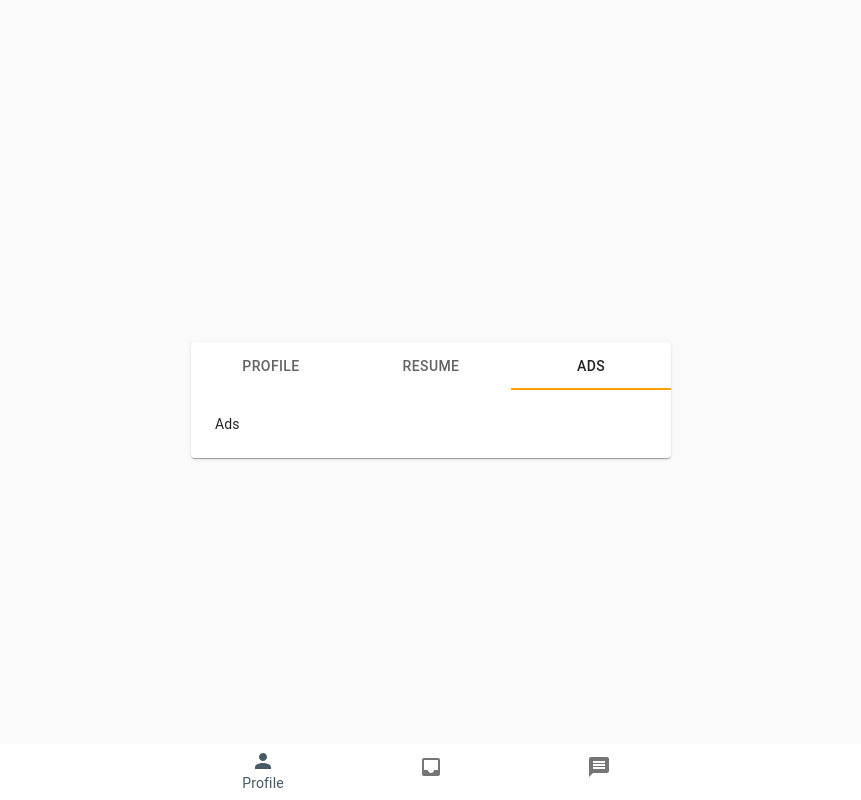
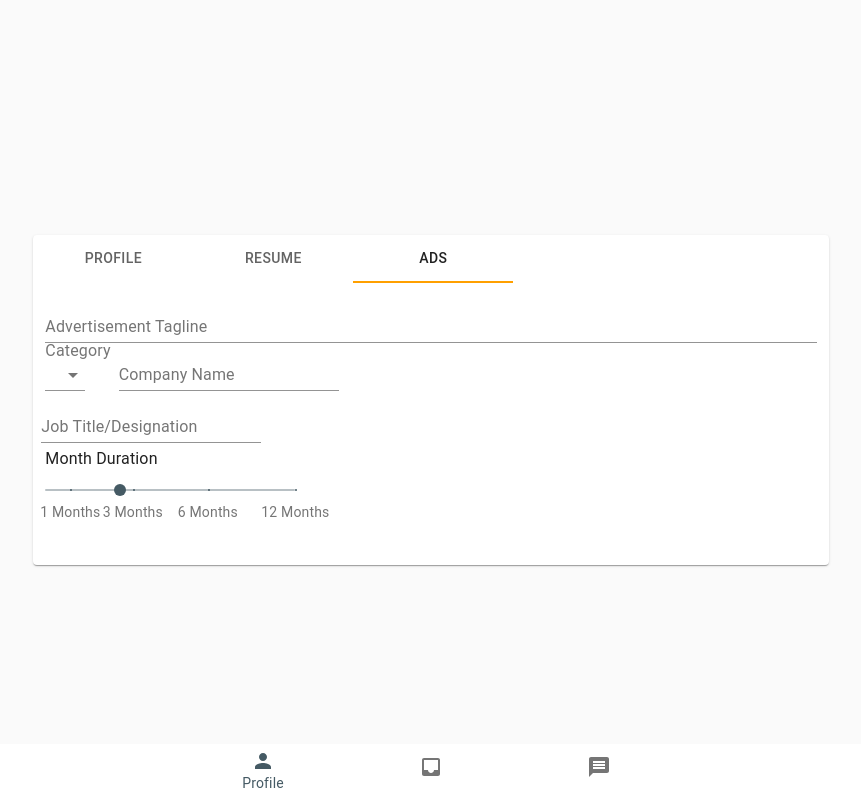
Before and after one commit to TrouvOpus/TrouvOpus, a React (Create React App) app: page /profile in a window 1280 px wide. Both pictures are taken after a click on the tab "ADS". Shown: the whole page, without its empty margins (209-1070 px from the left). Built offline with nearby package versions, Linux system fonts and the light colour scheme.

Commit message:
Ads and Month Selection
Advertisement blah blah and month selection. Pls note month selection is in a diff file and is imported to ads.jsx

```diff
--- /dev/null
+++ b/src/components/Ads.jsx
@@ -0,0 +1,46 @@
+import React from "react"
+import Months from "../components/Months"
+import {
+	Grid,
+	TextField,
+	Select,
+	InputLabel,
+	MenuItem,
+} from "@material-ui/core"
+
+export default _ => {
+	return (
+		<div className="Ads">
+			<Grid container direction="column" justify="center" spacing={3}>
+				<TextField label="Advertisement Tagline" />
+				<Grid container direction="row" spacing={1}>
+					<Grid item>
+						<InputLabel id="label">Category</InputLabel>
+						<Select labelId="label" id="select" direction="row" spacing={3}>
+							<MenuItem value="1">Software</MenuItem>
+							<MenuItem value="2">Marketing</MenuItem>
+							<MenuItem value="3">Business</MenuItem>
+							<MenuItem value="4">Technology</MenuItem>
+							<MenuItem value="5">Hardware</MenuItem>
+							<MenuItem value="6">Health</MenuItem>
+							<MenuItem value="7">Law</MenuItem>
+							<MenuItem value="8">Civil Services</MenuItem>
+							<MenuItem value="9">Other</MenuItem>
+						</Select>
+					</Grid>
+					<Grid item>
+						<TextField label="Company Name" />
+					</Grid>
+					<Grid container direction="row" spacing={3}>
+						<Grid item>
+							<TextField label="Job Title/Designation" />
+						</Grid>
+					</Grid>
+					<Grid item>
+						<Months></Months>
+					</Grid>
+				</Grid>
+			</Grid>
+		</div>
+	)
+}
--- /dev/null
+++ b/src/components/Months.jsx
@@ -0,0 +1,56 @@
+import React from "react"
+import { makeStyles } from "@material-ui/core/styles"
+import Typography from "@material-ui/core/Typography"
+import Slider from "@material-ui/core/Slider"
+
+const useStyles = makeStyles(theme => ({
+	root: {
+		width: 250,
+	},
+	margin: {
+		height: theme.spacing(3),
+	},
+}))
+
+const marks = [
+	{
+		value: 10,
+		label: "1 Months",
+	},
+	{
+		value: 35,
+		label: "3 Months",
+	},
+	{
+		value: 65,
+		label: "6 Months",
+	},
+	{
+		value: 100,
+		label: "12 Months",
+	},
+]
+
+function valuetext(value) {
+	return `${value}°C`
+}
+
+export default function TrackFalseSlider() {
+	const classes = useStyles()
+
+	return (
+		<div className={classes.root}>
+			<Typography id="track-false-slider" gutterBottom>
+				Month Duration
+			</Typography>
+			<Slider
+				track={false}
+				aria-labelledby="track-false-slider"
+				getAriaValueText={valuetext}
+				defaultValue={30}
+				marks={marks}
+			/>
+			<div className={classes.margin} />
+		</div>
+	)
+}
--- a/src/pages/Profile.jsx
+++ b/src/pages/Profile.jsx
@@ -3,6 +3,7 @@ import { Tab, Card } from "@material-ui/core"
 import { TabPanel, TabList, TabContext } from "@material-ui/lab"
 
 import Resume from "../components/Resume"
+import Ads from "../components/Ads"
 
 export default _ => {
 	const [active, setActive] = React.useState("Profile")
@@ -22,7 +23,10 @@ export default _ => {
 					<TabPanel value="Resume">
 						<Resume />
 					</TabPanel>
-					<TabPanel value="Ads"> Ads </TabPanel>
+					<TabPanel value="Ads">
+						{" "}
+						<Ads></Ads>{" "}
+					</TabPanel>
 				</TabContext>
 			</Card>
 		</div>
```
